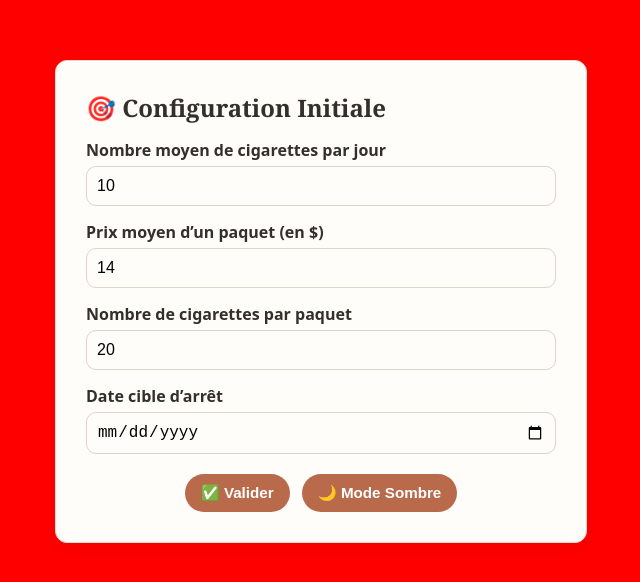
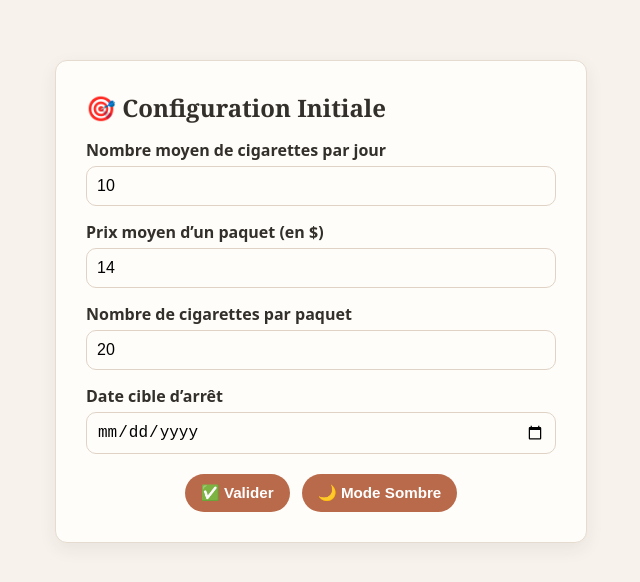
Before and after one commit to Nanciedee/Arret-Tabac, a React (Vite) app: page / in a window 1280 px wide. Shown: the top 582 px of the page, without its empty margins (319-959 px from the left). Built offline with nearby package versions, Linux system fonts and the light colour scheme.

Commit message:
Update style.css

```diff
--- a/src/style.css
+++ b/src/style.css
@@ -1,6 +1,3 @@
-body {
-  background-color: red !important;
-}
 /* === Réinitialisation de base === */
 * {
   box-sizing: border-box;
```
